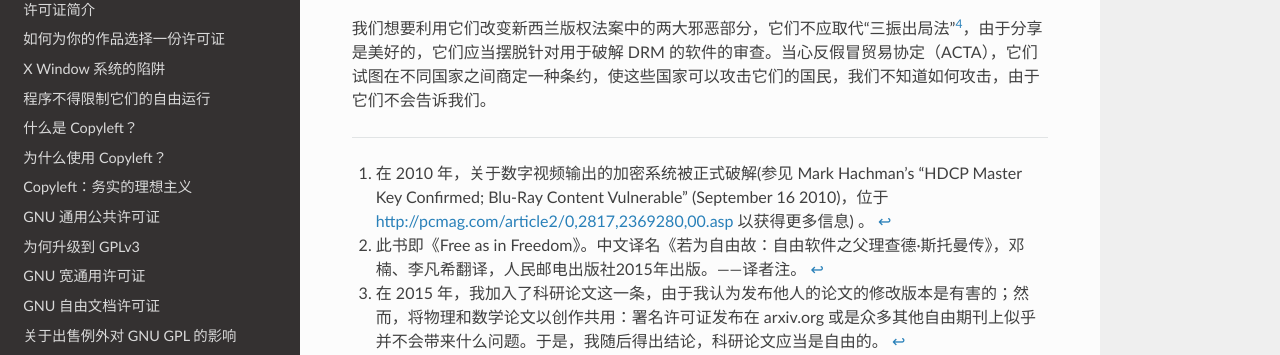
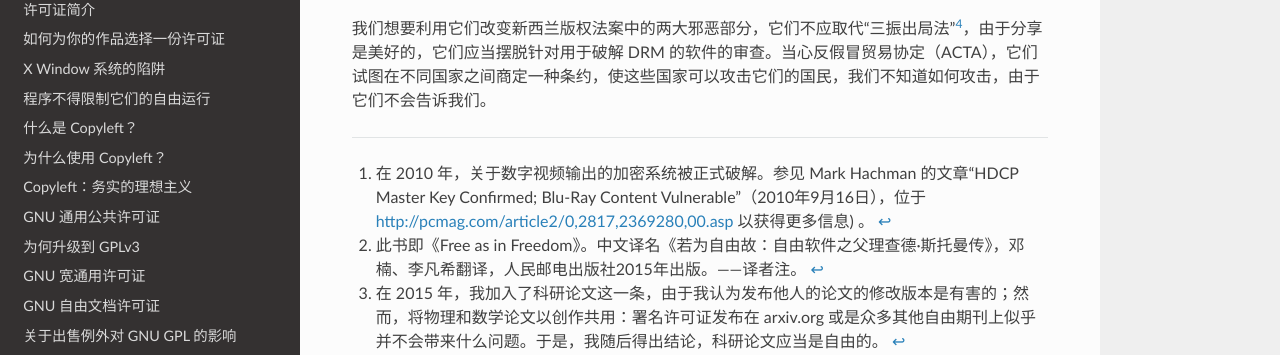
Before and after one commit to beijinglug/fsfs-zh, an MkDocs documentation site: the page built from docs/copyright-vs-community.md, in a window 1280 px wide and 900 px high, scrolled down 13685 px. Shown: the part 213-568 px from the top of the window. Built offline with MkDocs 1.6.1, drawn with Linux system fonts in a browser that asks for light colours; nearby versions of some CDN libraries; old or Windows-style settings are respelled for this version of MkDocs.

Commit message:
proofread chapter 4 and 5

```diff
--- a/docs/copyright-vs-community.md
+++ b/docs/copyright-vs-community.md
@@ -304,7 +304,7 @@ AACS 阴谋集团为所有播放器制定了细致的规则。例如在 2011 年
 
 我们想要利用它们改变新西兰版权法案中的两大邪恶部分，它们不应取代“三振出局法”[^copyright-community-4]，由于分享是美好的，它们应当摆脱针对用于破解 DRM 的软件的审查。当心反假冒贸易协定（ACTA），它们试图在不同国家之间商定一种条约，使这些国家可以攻击它们的国民，我们不知道如何攻击，由于它们不会告诉我们。
 
- [^copyright-community-1]: 在 2010 年，关于数字视频输出的加密系统被正式破解(参见 Mark Hachman’s “HDCP Master Key Confirmed; Blu-Ray Content Vulnerable” (September 16 2010)，位于 <http://pcmag.com/article2/0,2817,2369280,00.asp> 以获得更多信息) 。
+ [^copyright-community-1]: 在 2010 年，关于数字视频输出的加密系统被正式破解。参见 Mark Hachman 的文章“HDCP Master Key Confirmed; Blu-Ray Content Vulnerable”（2010年9月16日），位于 <http://pcmag.com/article2/0,2817,2369280,00.asp> 以获得更多信息) 。
 
  [^copyright-community-2]: 此书即《Free as in Freedom》。中文译名《若为自由故：自由软件之父理查德·斯托曼传》，邓楠、李凡希翻译，人民邮电出版社2015年出版。——译者注。
 
```
Also changed, not shown: docs/licenses-introduction.md (+1 -1 lines).
